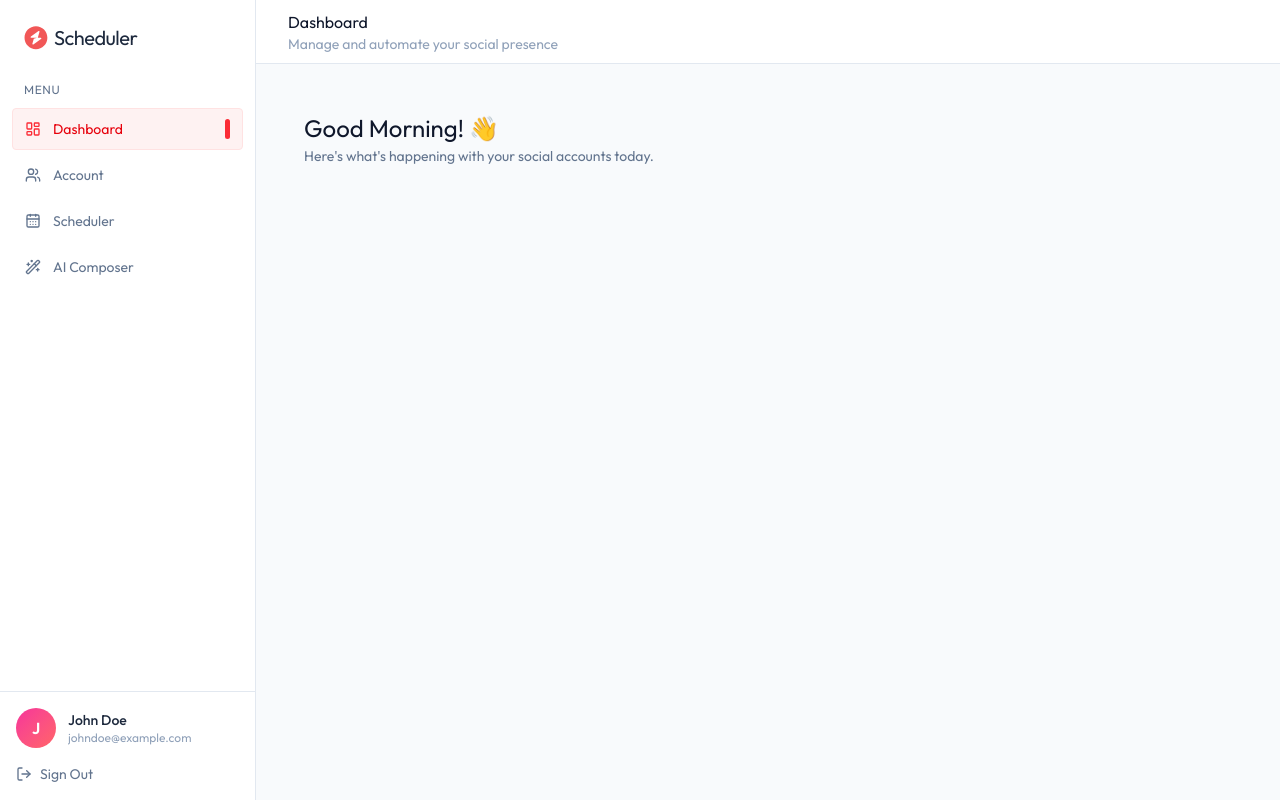
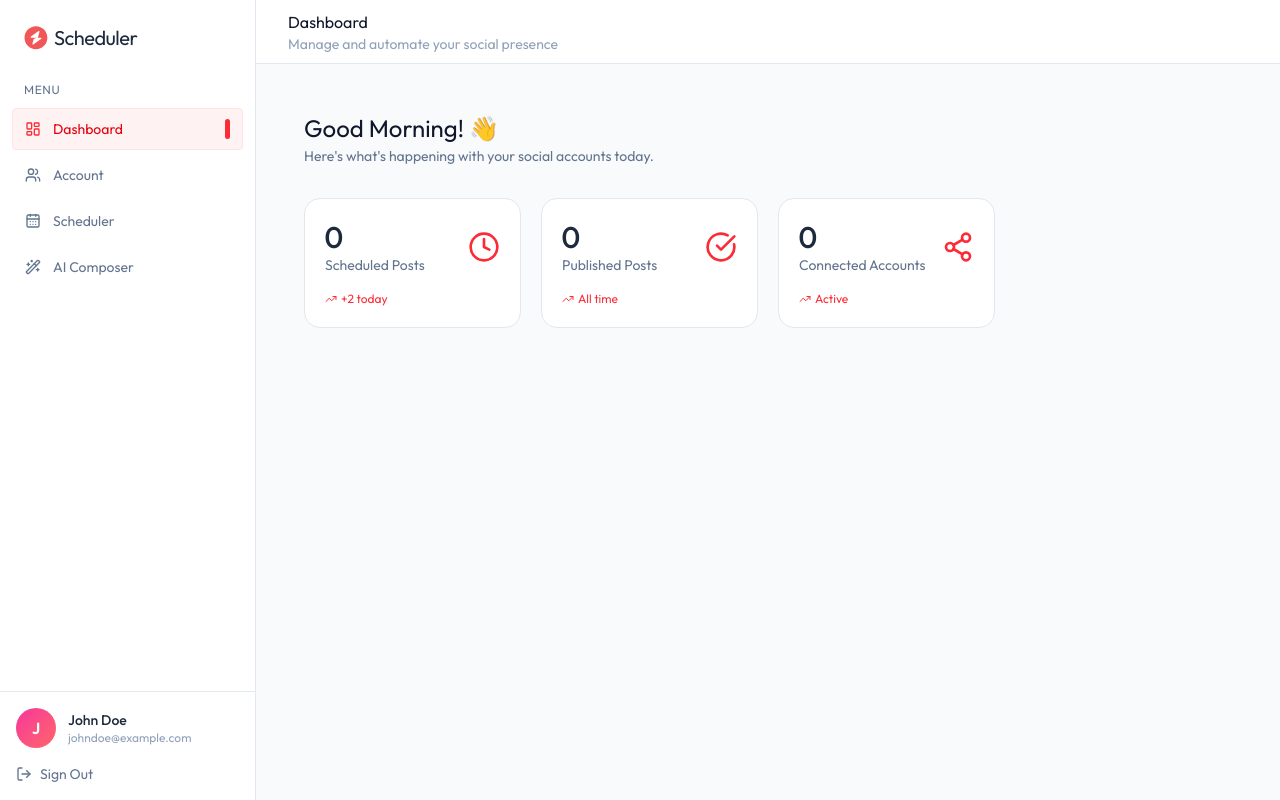
Before and after one commit to Pradyumn-Chamoli/social-scheduler, a React (Vite) app in the folder client/: page /dashboard in a window 1280 px wide. Built offline with nearby package versions, Linux system fonts and the light colour scheme.

Commit message:
Added the stat cards in dashboard

```diff
--- a/client/src/pages/Dashboard.tsx
+++ b/client/src/pages/Dashboard.tsx
@@ -1,14 +1,76 @@
+import {
+  CheckCircleIcon,
+  ClockIcon,
+  Share2Icon,
+  TrendingUpIcon,
+} from "lucide-react";
+import { useState } from "react";
 
 const Dashboard = () => {
+  const [stats, setStats] = useState({
+    scheduled: 0,
+    published: 0,
+    connectedAccounts: 0,
+  });
+  const [activities, setActivities] = useState<any[]>([]);
+
+  const statCards = [
+    {
+      label: "Scheduled Posts",
+      value: stats.scheduled,
+      icon: ClockIcon,
+      trend: " +2 today",
+    },
+    {
+      label: "Published Posts",
+      value: stats.published,
+      icon: CheckCircleIcon,
+      trend: " All time",
+    },
+    {
+      label: "Connected Accounts",
+      value: stats.connectedAccounts,
+      icon: Share2Icon,
+      trend: "Active",
+    },
+  ];
   return (
     <div className="space-y-8">
       {/* Welcome Bar*/}
       <div>
         <h2 className="text-2xl text-slate-900">Good Morning! 👋</h2>
-        <p className="text-slate-500 text-sm mt-0.5">Here's what's happening with your social accounts today.</p>
+        <p className="text-slate-500 text-sm mt-0.5">
+          Here's what's happening with your social accounts today.
+        </p>
+      </div>
+
+      {/* Stat cards*/}
+      <div className="grid grid-cols-1 md:grid-cols-2 lg:grid-cols-4 gap-5">
+        {statCards.map((card) => (
+          <div
+            key={card.label}
+            className="bg-white border border-slate-200 rounded-2xl p-5 hover:border-red-200 hover:bg-red-50 transition-all"
+          >
+            <div className="flex items-center justify-between">
+              <div>
+                <div className="text-3xl font-medium text-slate-800 tabular-nums">
+                  {card.value}
+                </div>
+                <p className="text-sm text-slate-500">{card.label}</p>
+              </div>
+
+              <card.icon className="size-8 text-red-500" />
+            </div>
+
+            <div className="mt-4 flex items-center gap-1 text-xs text-red-500">
+              <TrendingUpIcon className="size-3" />
+              {card.trend}
+            </div>
+          </div>
+        ))}
       </div>
     </div>
-  )
-}
+  );
+};
 
-export default Dashboard
+export default Dashboard;
```
